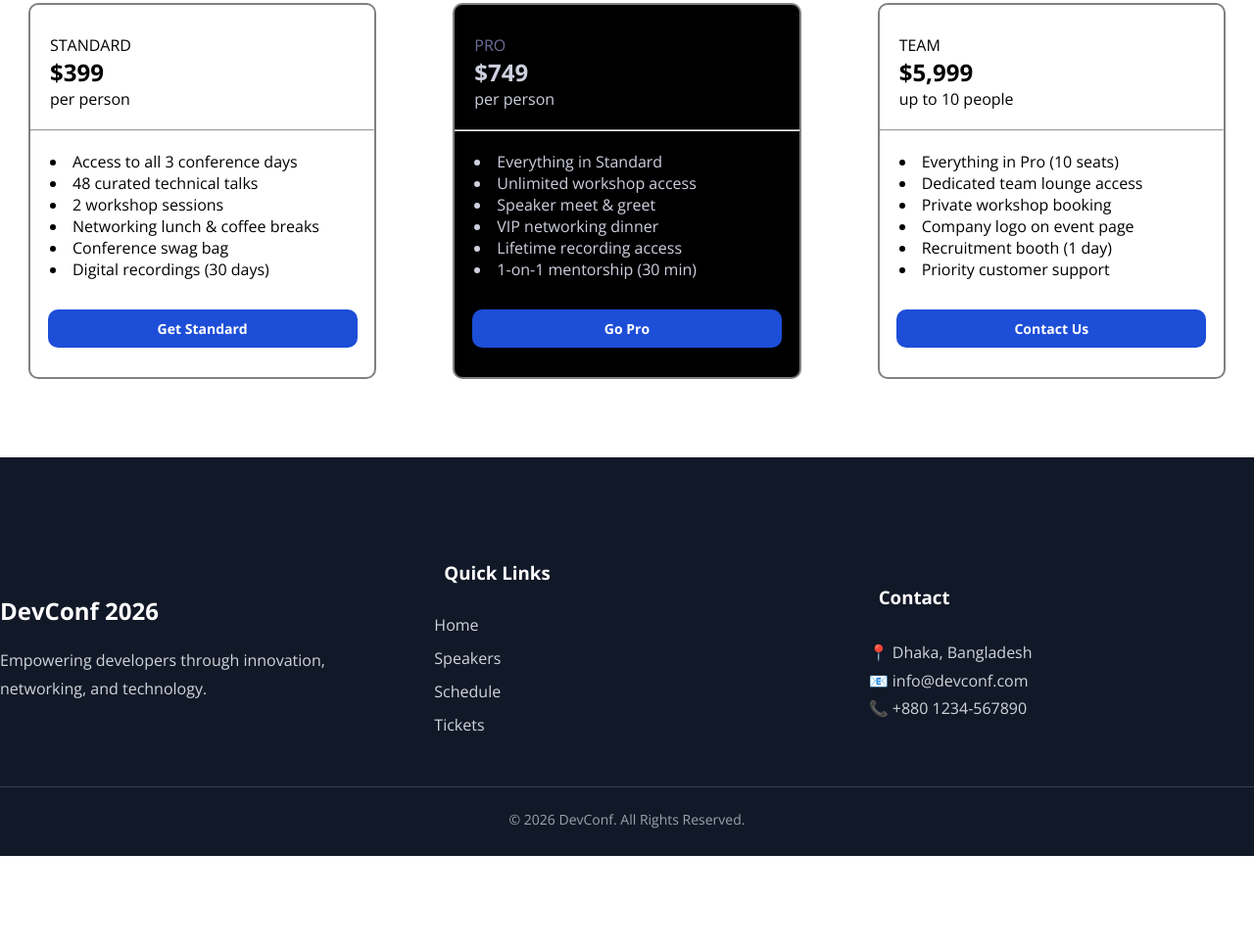
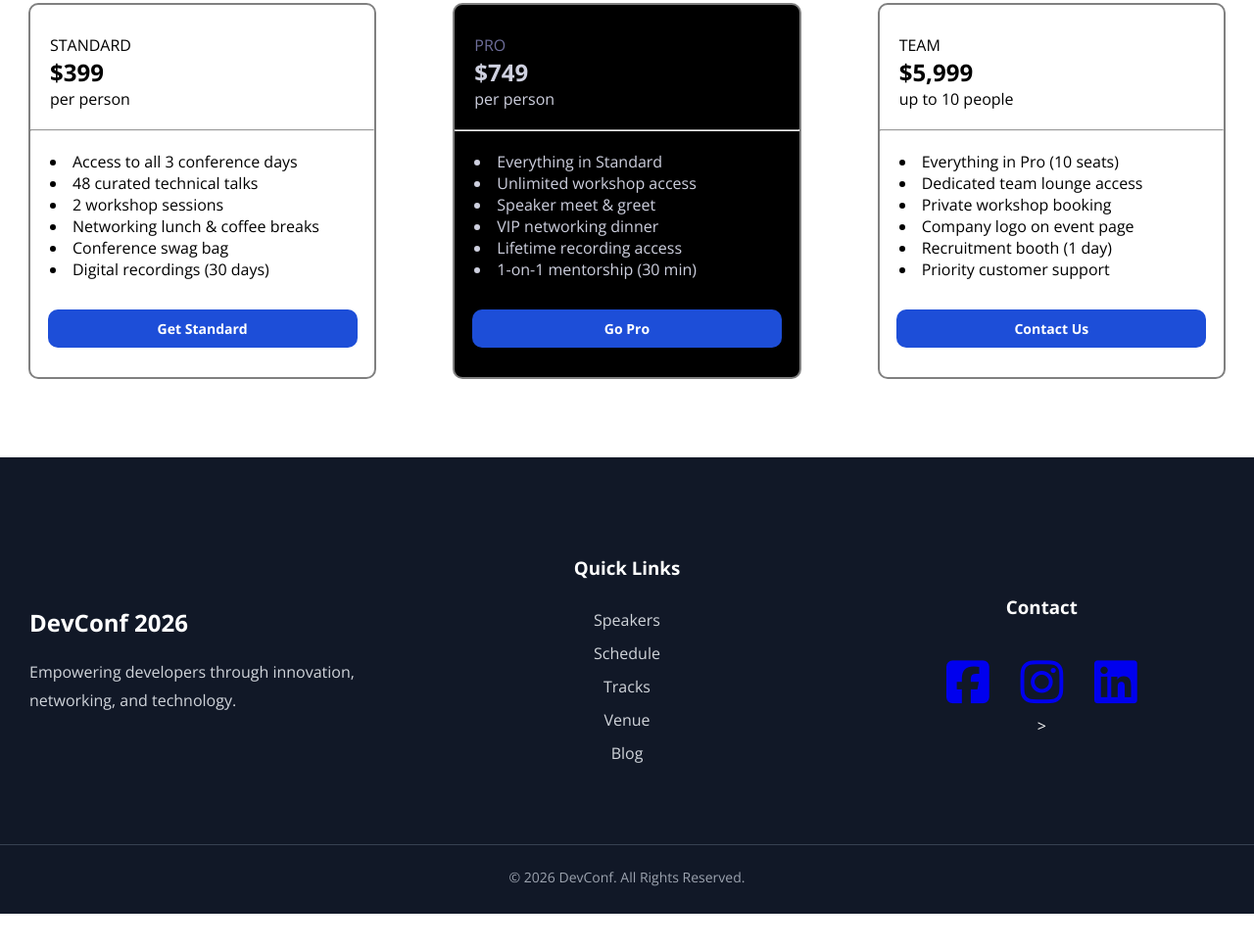
Before and after one commit to soharab102/b-14-A1, a plain HTML site: page index.html in a window 1280 px wide. Shown: the part 2422-3390 px from the top of the page at 98% size. Before the commit the page ends 3296 px from the top, so only its background shows below. Drawn offline with nearby package versions, Linux system fonts and the light colour scheme.

Commit message:
footer modify

```diff
--- a/index.html
+++ b/index.html
@@ -173,8 +173,8 @@
         <!-- footer contact -->
 
 
-        <footer class="footer">
-    <div class="common-container footer-container">
+        <footer class="footer common-container">
+    <div class=" footer-container">
 
         <div class="footer-logo">
             <h2>DevConf 2026</h2>
@@ -184,18 +184,21 @@
         <div class="footer-links">
             <h3>Quick Links</h3>
             <ul>
-                <li><a href="#">Home</a></li>
                 <li><a href="#">Speakers</a></li>
                 <li><a href="#">Schedule</a></li>
-                <li><a href="#">Tickets</a></li>
+                <li><a href="#">Tracks</a></li>
+                <li><a href="#">Venue</a></li>
+                <li><a href="#">Blog</a></li>
             </ul>
         </div>
 
         <div class="footer-contact">
             <h3>Contact</h3>
-            <p>📍 Dhaka, Bangladesh</p>
-            <p>📧 info@devconf.com</p>
-            <p>📞 +880 1234-567890</p>
+            <div class="font-awesome-icon">
+                    <span><a href="#"><i class="fa-brands fa-square-facebook"></i></a></i></span>
+                    <span><a href="#"><i class="fa-brands fa-instagram"></i></a></i></span>
+                    <span><a href="#"><i class="fa-brands fa-linkedin"></i></a></span>
+                </div>>
         </div>
 
     </div>
--- a/style.css
+++ b/style.css
@@ -189,6 +189,7 @@
     justify-content: space-between;
     gap: 50px;
     flex-wrap: wrap;
+    padding: 30px;
 }
 
 .footer-logo,
@@ -202,6 +203,9 @@
 .footer h3 {
     margin-bottom: 20px;
 }
+.footer h3{
+    text-align: center;
+}
 
 .footer p {
     color: #d1d5db;
@@ -211,6 +215,7 @@
 .footer-links ul {
     list-style: none;
     padding: 0;
+    text-align: center;
 }
 
 .footer-links li {
@@ -226,7 +231,14 @@
 .footer-links a:hover {
     color: #3b82f6;
 }
+.footer-contact{
+    text-align: center;
 
+}
+.footer-contact .font-awesome-icon{
+    font-size: 50px;
+
+}
 .footer hr {
     border: none;
     height: 1px;
```
